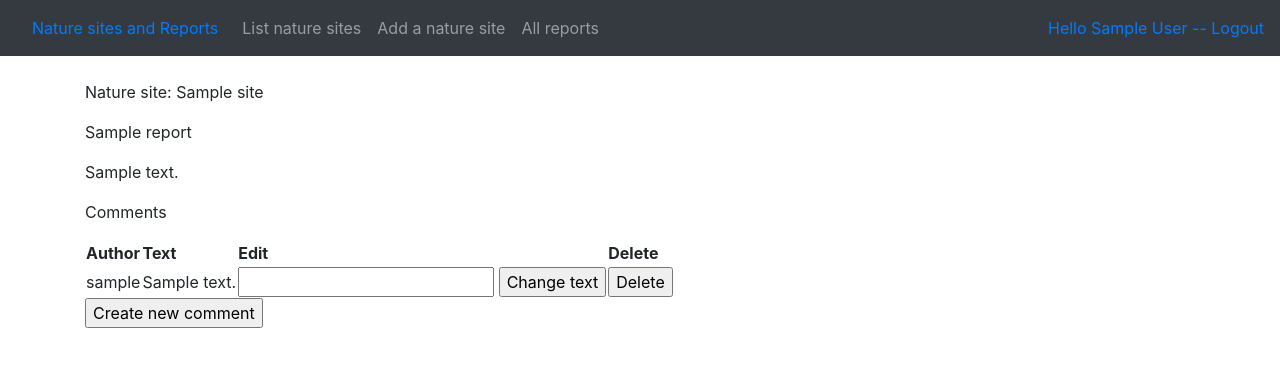
After one commit to olgaviho/naytteidenKerays, a Flask app: page /comment/1/1 in a window 1280 px wide. The commit adds this page. Shown: the top 367 px of the page. Run offline with Flask 2, Linux system fonts and the light colour scheme; a user stored in the database is signed in; tables that the repository leaves empty hold one stand-in row (values such as "Sample post"); some libraries are stand-ins or nearby versions.

Commit message:
added new features to comments

```diff
--- a/application/__init__.py
+++ b/application/__init__.py
@@ -13,6 +13,48 @@ else:
 
 db = SQLAlchemy(app)
 
+
+
+from os import urandom
+app.config["SECRET_KEY"] = urandom(32)
+
+from flask_login import LoginManager, current_user
+login_manager = LoginManager()
+login_manager.init_app(app)
+
+login_manager.login_view = "auth_login"
+login_manager.login_message = "Please login to use this functionality"
+
+
+from functools import wraps
+
+def login_required(role="ANY"):
+    def wrapper(fn):
+        @wraps(fn)
+        def decorated_view(*args, **kwargs):
+            if not current_user:
+                return login_manager.unauthorized()
+
+            if not current_user.is_authenticated():
+                return login_manager.unauthorized()
+
+            unauthorized = False
+
+            if role != "ANY":
+                unauthorized = True
+
+                for user_role in current_user.roles():
+                    if user_role == role:
+                        unauthorized = False
+                        break
+
+            if unauthorized:
+                return login_manager.unauthorized()
+
+            return fn(*args, **kwargs)
+        return decorated_view
+    return wrapper
+
 from application import views
 
 from application.naturesites import models
@@ -24,16 +66,11 @@ from application.auth import views
 from application.report import models
 from application.report import views
 
+from application.comment import models
+from application.comment import views
+
+
 from application.auth.models import User
-from os import urandom
-app.config["SECRET_KEY"] = urandom(32)
-
-from flask_login import LoginManager
-login_manager = LoginManager()
-login_manager.init_app(app)
-
-login_manager.login_view = "auth_login"
-login_manager.login_message = "Please login to use this functionality"
 
 @login_manager.user_loader
 def load_user(user_id):
--- a/application/auth/models.py
+++ b/application/auth/models.py
@@ -13,6 +13,7 @@ class User(Base):
 
     naturesites = db.relationship("NatureSite", backref='account', lazy=True)
     reports = db.relationship("Report", backref='account', lazy=True)
+    comment = db.relationship("Comment", backref='account', lazy = True)
 
     def __init__(self, name, username, password):
         self.name = name
@@ -30,6 +31,10 @@ class User(Base):
 
     def is_authenticated(self):
         return True
+
+    def roles(self):
+        return ["ADMIN"]
+
 
     @staticmethod
     def how_many_naturesites_users_have():
--- a/application/auth/views.py
+++ b/application/auth/views.py
@@ -1,7 +1,7 @@
 from flask import render_template, request, redirect, url_for
 from flask_login import login_user, logout_user
 
-from application import app, db
+from application import app, db, login_required, login_manager
 from application.auth.models import User
 from application.auth.forms import LoginForm
 from application.auth.forms import CreateAccountForm
--- /dev/null
+++ b/application/comment/forms.py
@@ -0,0 +1,15 @@
+from flask_wtf import FlaskForm
+from wtforms import StringField, validators
+
+class NewCommentForm(FlaskForm):
+    text = StringField("text", [validators.Length(min=3)])
+
+    class Meta:
+        csrf = False
+
+class CommentEditForm(FlaskForm):
+
+    text = StringField("Edit text")
+
+    class Meta:
+        csrf = False
--- /dev/null
+++ b/application/comment/views.py
@@ -0,0 +1,80 @@
+from application import app, db, login_manager, login_required
+
+from flask import redirect, render_template, request, url_for
+from flask_login import current_user
+
+from application.report.models import Report
+from application.naturesites.models import NatureSite
+from application.comment.forms import NewCommentForm
+from application.comment.forms import CommentEditForm
+from application.auth.models import User
+from application.comment.models import Comment
+
+
+@app.route("/comment/<report_id>/<naturesite_id>", methods=["GET"])
+@login_required(role="ADMIN")
+def show_comments(report_id, naturesite_id):
+
+    r = Report.query.get(report_id)
+    n = NatureSite.query.get(naturesite_id)
+
+    return render_template("comment/index.html", form=CommentEditForm(), report = r, naturesite = n)
+
+@app.route("/comment/<report_id>/<naturesite_id>/new/", methods=["GET"])
+@login_required(role="ADMIN")
+def comment_createform(report_id, naturesite_id):
+    r = Report.query.get(report_id)
+    n = NatureSite.query.get(naturesite_id)
+    return render_template("comment/newcomment.html", form = NewCommentForm(), report = r, naturesite=n)
+
+@app.route("/comment/<report_id>/<naturesite_id>/newcomment/", methods=["POST", "GET"])
+@login_required(role="ADMIN")
+def comment_create(report_id, naturesite_id,):
+    r = Report.query.get(report_id)
+    n = NatureSite.query.get(naturesite_id)
+
+    form = NewCommentForm(request.form)
+
+    if not form.validate():
+        return render_template("comment/newcomment.html", form = form, report = r, naturesite=n)
+
+    c = Comment(form.text.data)
+
+    c.account_id = current_user.id
+    c.report_id = report_id
+
+    db.session().add(c)
+
+    db.session().commit()
+
+    return redirect(url_for("show_comments", report_id = report_id, naturesite_id=naturesite_id))
+
+
+@app.route("/comment/<report_id>/<naturesite_id>/changetext/<comment_id>/", methods=["POST"])
+@login_required(role="ADMIN")
+def comment_change_description(report_id, naturesite_id, comment_id):
+
+    c = Comment.query.get(comment_id)
+
+    if c.account_id != current_user.id:
+        return login_manager.unauthorized()
+
+    c.text = request.form.get("text")
+    db.session().commit()
+
+    return redirect(url_for("show_comments", report_id = report_id, naturesite_id=naturesite_id))
+
+
+@app.route("/comment/<report_id>/<naturesite_id>/delete/<comment_id>/", methods=["POST"])
+@login_required(role="ADMIN")
+def delete_comment( report_id, naturesite_id, comment_id):
+
+    c = Comment.query.get(comment_id)
+
+    if c.account_id != current_user.id:
+        return login_manager.unauthorized()
+
+    db.session.delete(c)
+    db.session().commit()
+
+    return redirect(url_for("show_comments", report_id = report_id, naturesite_id=naturesite_id))
--- a/application/naturesites/models.py
+++ b/application/naturesites/models.py
@@ -9,7 +9,6 @@ class NatureSite(Base):
     description = db.Column(db.String(144), nullable=True)
 
     account_id = db.Column(db.Integer, db.ForeignKey('account.id'), nullable=False)
-
     reports = db.relationship("Report", backref='nature_site', lazy=True)
 
     def __init__(self, name, description):
--- a/application/report/models.py
+++ b/application/report/models.py
@@ -12,6 +12,8 @@ class Report(Base):
 
     account_id = db.Column(db.Integer, db.ForeignKey('account.id'), nullable=False)
     naturesite_id = db.Column(db.Integer, db.ForeignKey('nature_site.id'), nullable=False)
+
+    comments = db.relationship("Comment", backref='report', lazy = True)
 
     def __init__(self, title, description):
         self.title = title
--- /dev/null
+++ b/application/templates/comment/index.html
@@ -0,0 +1,54 @@
+{% extends "layout.html" %}
+
+{% block body %}
+
+<p>
+    Nature site: {{ naturesite.name }}
+</p>
+<p>
+    {{ report.title }}
+</p>
+<p>
+    {{ report.description }}
+</p>
+
+<p>
+    Comments
+</p>
+
+
+<table>
+    <tr>
+        <th>Author</th>
+        <th>Text</th>
+        <th>Edit</th>
+        <th>Delete</th>
+    </tr>
+    {% for comment in report.comments %}
+    <tr>
+        <td>
+            {{ comment.account.username }}
+        </td>
+        <td>
+            {{ comment.text }}
+        </td>
+        <td>
+            <form method="POST" action="{{ url_for('comment_change_description', report_id = report.id, naturesite_id = naturesite.id, comment_id = comment.id) }}">
+            {{ form.text }}
+            <input type="submit" value="Change text" />
+            </form>
+        </td>
+        <td>
+            <form method="POST" action="{{ url_for('delete_comment', report_id = report.id, naturesite_id = naturesite.id, comment_id = comment.id) }}">
+                    <input type="submit" value="Delete" />
+            </form>
+        </td>
+        {% endfor %}
+</table>
+
+<form method="GET" action="{{ url_for('comment_createform', report_id = report.id, naturesite_id = naturesite.id) }}">
+    <input type="submit" value="Create new comment" />
+</form>
+
+
+{% endblock %}
--- a/application/templates/layout.html
+++ b/application/templates/layout.html
@@ -10,7 +10,7 @@
 
 <body>
   <nav class="navbar navbar-expand-md navbar-dark bg-dark mb-4">
-    <a class="navbar-brand" href="#">Nature sites and Reports</a>
+    <a class="nav-link" href="{{ url_for('index') }} ">Nature sites and Reports</a>
     <button class="navbar-toggler" type="button" data-toggle="collapse" data-target="#navbarCollapse" aria-controls="navbarCollapse"
       aria-expanded="false" aria-label="Toggle navigation">
       <span class="navbar-toggler-icon"></span>
@@ -21,10 +21,9 @@
           <a class="nav-link" href="{{ url_for('naturesites_index') }} ">List nature sites</a>
         </li>
         <li class="nav-item">
+          {% if current_user.is_authenticated %}
           <a class="nav-link" href="{{ url_for('naturesites_form') }} ">Add a nature site</a>
-        </li>
-        <li class="nav-item">
-          <a class="nav-link" href="{{ url_for('index') }} ">Front page</a>
+          {% endif %}
         </li>
         <li class="nav-item">
           <a class="nav-link" href="{{ url_for('report_index') }} ">All reports</a>
--- a/application/templates/naturesites/edit.html
+++ b/application/templates/naturesites/edit.html
@@ -29,6 +29,7 @@
         <th>Description</th>
         <th>Change Description</th>
         <th>Delete</th>
+        <th>Comments</th>
     </tr>
     {% for report in naturesite.reports %}
     <tr>
@@ -53,6 +54,11 @@
                     <input type="submit" value="Delete" />
             </form>
         </td>
+        <td>
+            <form method="GET" action="{{ url_for('show_comments', report_id = report.id, naturesite_id = naturesite.id) }}">
+                    <input type="submit" value="Show comments" />
+            </form>
+        </td>
     </tr>
     {% endfor %}
 </table>
--- a/application/templates/naturesites/list.html
+++ b/application/templates/naturesites/list.html
@@ -12,9 +12,11 @@
     <td>{{ naturesite.name }}</td>
     <td>{{ naturesite.description }}</td>
     <td>
-      <form method="GET" action="{{ url_for('naturesite_edit', naturesite_id=naturesite.id) }}">
+      {% if current_user.is_authenticated %}
+      <form method="GET" action="{{ url_for('naturesite_edit', naturesite_id = naturesite.id) }}">
         <input type="submit" value="Edit nature site" />
       </form>
+      {% endif %}
     </td>
   </tr>
   {% endfor %}
```
Also changed, not shown: application/comment/models.py (added, +15 -0 lines), application/naturesites/views.py (+11 -6 lines), application/report/views.py (+13 -6 lines), application/templates/comment/newcomment.html (added, +28 -0 lines). Lines whose indentation alone changed are shown as unchanged.
